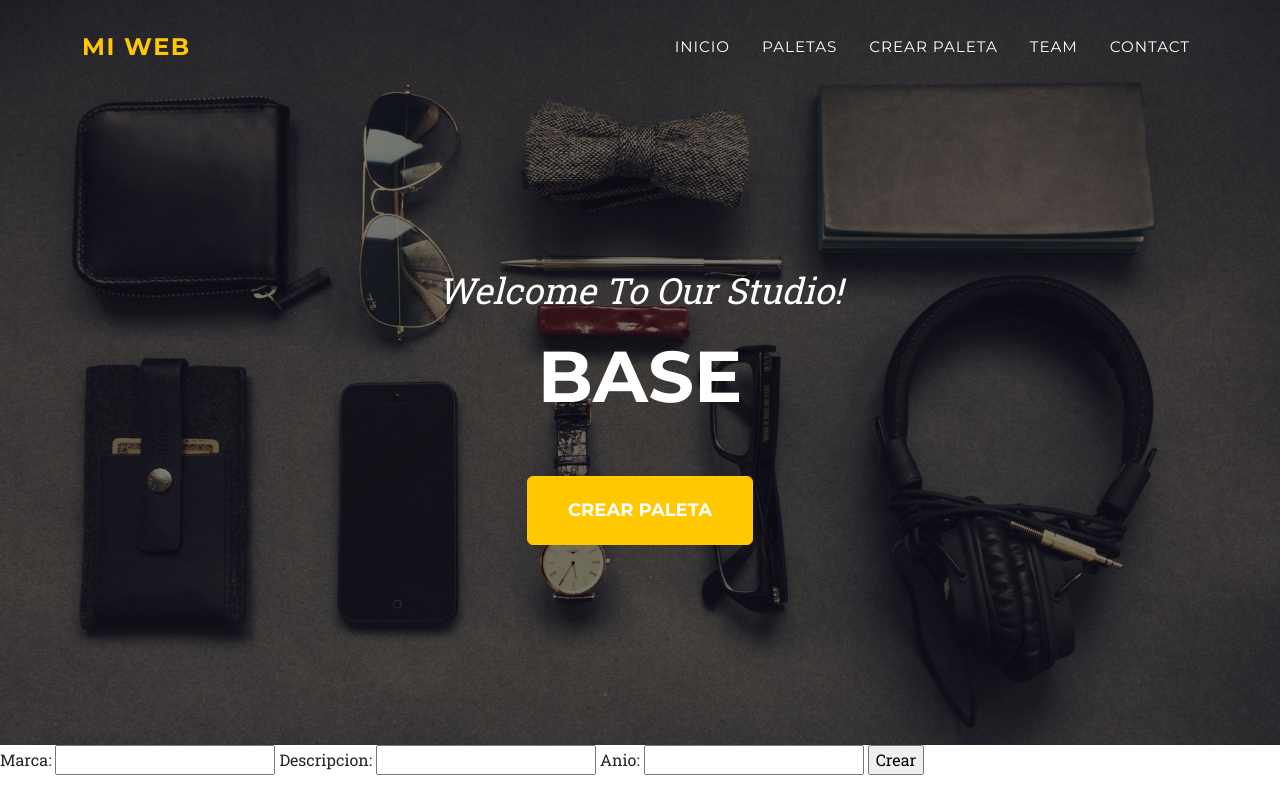
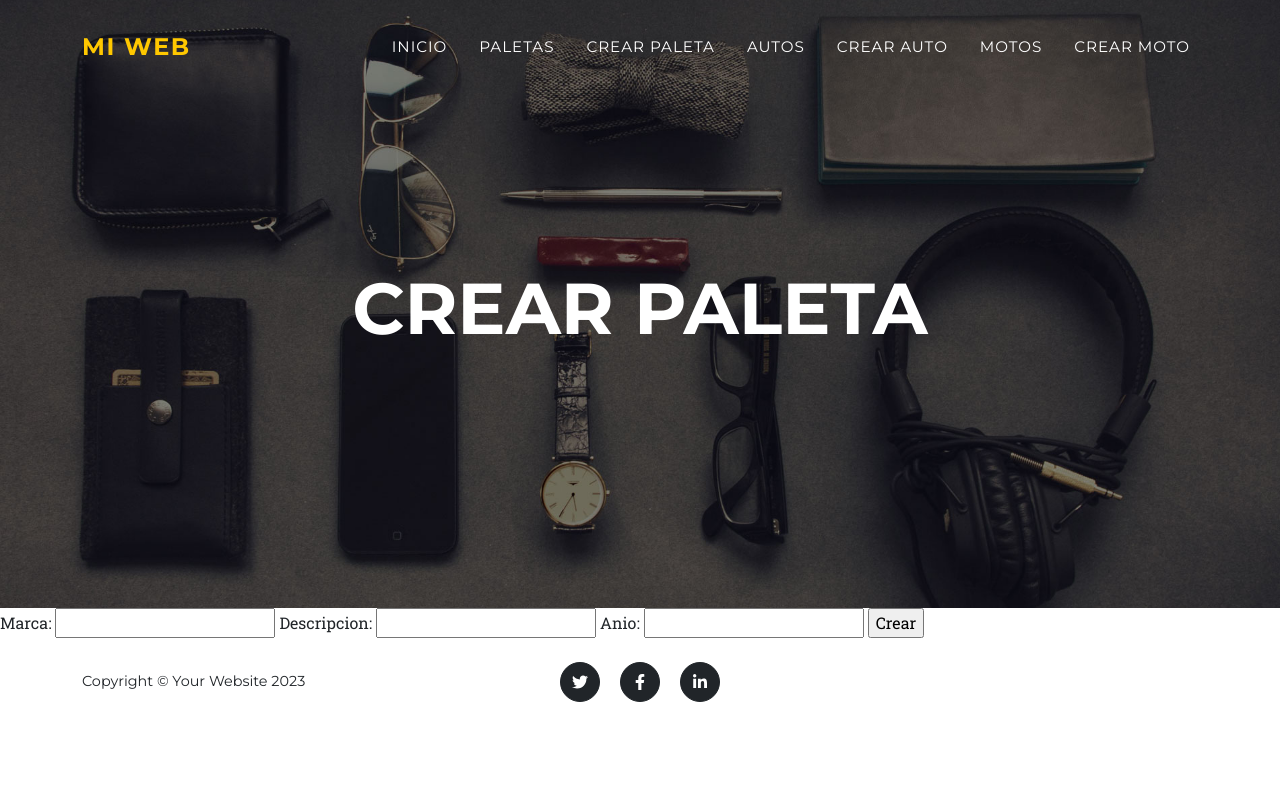
Before and after one commit to Martotf/Proyecto_Final_Python_Tapia, a Django app: page /paletas/crear/ in a window 1280 px wide. Shown: the top 785 px of the page. After the commit the page ends 702 px from the top, so only its background shows below. Run offline with Django 4.2, Linux system fonts and the light colour scheme; some libraries are stand-ins or nearby versions.

Commit message:
Tercera pre-entrega Tapia

```diff
--- a/inicio/admin.py
+++ b/inicio/admin.py
@@ -1,5 +1,7 @@
 from django.contrib import admin
-from inicio.models import Paleta
+from inicio.models import Paleta, Auto, Moto
 
 
 admin.site.register(Paleta)
+admin.site.register(Auto)
+admin.site.register(Moto)
--- a/inicio/forms.py
+++ b/inicio/forms.py
@@ -4,3 +4,14 @@ class CrearPaletaFormulario(forms.Form):
     marca = forms.CharField(max_length=30)
     descripcion = forms.CharField(max_length=250)
     anio = forms.IntegerField()
+
+class CrearAutoFormulario(forms.Form):
+    marca = forms.CharField(max_length=30)
+    modelo = forms.CharField(max_length=30)
+    descripcion = forms.CharField(max_length=250)
+    anio = forms.IntegerField()
+
+class CrearMotoFormulario(forms.Form):
+    marca = forms.CharField(max_length=30)
+    descripcion = forms.CharField(max_length=250)
+    anio = forms.IntegerField()
--- a/inicio/urls.py
+++ b/inicio/urls.py
@@ -1,8 +1,12 @@
 from django.urls import path
-from inicio.views import inicio, paletas, crear_paleta
+from inicio.views import inicio, paletas, autos, crear_paleta, crear_auto, crear_moto, motos
 
 urlpatterns = [
     path('', inicio, name='inicio'),
     path('paletas/', paletas, name='paletas'),
-    path('paletas/crear/', crear_paleta, name='crear_paleta')
+    path('autos/', autos, name='autos'),
+    path('paletas/crear/', crear_paleta, name='crear_paleta'),
+    path('autos/crear/', crear_auto, name='crear_auto'),
+    path('motos/crear/', crear_moto, name='crear_moto'),
+    path('motos/', motos, name='motos')
 ]
--- a/inicio/views.py
+++ b/inicio/views.py
@@ -1,9 +1,8 @@
 from django.shortcuts import render, redirect
 #from django.http import HttpResponse
 #from django.template import loader
-from inicio.models import Paleta
-from inicio.forms import CrearPaletaFormulario
-
+from inicio.models import Paleta, Auto, Moto
+from inicio.forms import CrearPaletaFormulario, CrearMotoFormulario, CrearAutoFormulario
 
 def inicio(request):
 
@@ -28,6 +27,30 @@ def paletas(request):
 
 
     return render(request, 'inicio/paletas.html', {'listado_de_paletas': listado_de_paletas})
+
+def autos(request):
+
+    marca_a_buscar = request.GET.get('marca')
+
+    if marca_a_buscar:
+        listado_de_autos = Auto.objects.filter(marca__icontains = marca_a_buscar)
+    else:
+        listado_de_autos = Auto.objects.all()
+
+
+    return render(request, 'inicio/autos.html', {'listado_de_autos': listado_de_autos})
+
+def motos(request):
+
+    marca_a_buscar = request.GET.get('marca')
+
+    if marca_a_buscar:
+        listado_de_motos = Moto.objects.filter(marca__icontains = marca_a_buscar)
+    else:
+        listado_de_motos = Moto.objects.all()
+
+
+    return render(request, 'inicio/motos.html', {'listado_de_motos': listado_de_motos})
 
 def crear_paleta(request):
 
@@ -59,3 +82,67 @@ def crear_paleta(request):
 
     formulario = CrearPaletaFormulario()
     return render(request, 'inicio/crear_paleta.html', {'formulario' : formulario})
+
+def crear_auto(request):
+
+    # if request.method == 'POST':
+    #     marca = request.POST.get('marca')
+    #     descripcion = request.POST.get('descripcion')
+    #     anio = request.POST.get('anio')
+
+
+    #     paleta = Paleta(marca=marca, descripcion=descripcion, anio=anio)
+    #     paleta.save()
+
+    if request.method == 'POST' :
+        formulario = CrearAutoFormulario(request.POST)
+        if formulario.is_valid():
+            info_limpia = formulario.cleaned_data
+
+            marca = info_limpia.get('marca')
+            modelo = info_limpia.get('modelo')
+            descripcion = info_limpia.get('descripcion')
+            anio = info_limpia.get('anio')
+
+            auto = Auto(marca=marca.lower(), modelo=modelo ,descripcion=descripcion, anio=anio)
+            auto.save()
+
+            return redirect('autos')
+
+        else:
+            return render(request, 'inicio/crear_autos.html', {'formulario' : formulario})
+
+    formulario = CrearAutoFormulario()
+    return render(request, 'inicio/crear_auto.html', {'formulario': formulario})
+
+def crear_moto(request):
+
+    # if request.method == 'POST':
+    #     marca = request.POST.get('marca')
+    #     descripcion = request.POST.get('descripcion')
+    #     anio = request.POST.get('anio')
+
+
+    #     paleta = Paleta(marca=marca, descripcion=descripcion, anio=anio)
+    #     paleta.save()
+
+    if request.method == 'POST' :
+        formulario = CrearMotoFormulario(request.POST)
+        if formulario.is_valid():
+            info_limpia = formulario.cleaned_data
+
+            marca = info_limpia.get('marca')
+            descripcion = info_limpia.get('descripcion')
+            anio = info_limpia.get('anio')
+
+            moto = Moto(marca=marca.lower(), descripcion=descripcion, anio=anio)
+            moto.save()
+
+            return redirect('motos')
+
+        else:
+            return render(request, 'inicio/crear_moto.html', {'formulario' : formulario})
+
+    formulario = CrearMotoFormulario()
+    return render(request, 'inicio/crear_moto.html', {'formulario' : formulario})
+# En tu vista de Django# Importa tu modelo de Auto
--- a/templates/base.html
+++ b/templates/base.html
@@ -33,8 +33,10 @@
                         <li class="nav-item"><a class="nav-link" href="{% url "inicio" %}">Inicio</a></li>
                         <li class="nav-item"><a class="nav-link" href="{% url "paletas" %}">Paletas</a></li>
                         <li class="nav-item"><a class="nav-link" href="{% url "crear_paleta" %}">Crear Paleta</a></li>
-                        <li class="nav-item"><a class="nav-link" href="#team">Team</a></li>
-                        <li class="nav-item"><a class="nav-link" href="#contact">Contact</a></li>
+                        <li class="nav-item"><a class="nav-link" href="{% url "autos" %}">Autos</a></li>
+                        <li class="nav-item"><a class="nav-link" href="{% url "crear_auto" %}">Crear Auto</a></li>
+                        <li class="nav-item"><a class="nav-link" href="{% url "motos" %}">Motos</a></li>
+                        <li class="nav-item"><a class="nav-link" href="{% url "crear_moto" %}">Crear Moto</a></li>
                     </ul>
                 </div>
             </div>
@@ -43,9 +45,9 @@
         {% block contiene_header %}
         <header class="masthead">
             <div class="container">
-                <div class="masthead-subheading">Welcome To Our Studio!</div>
-                <div class="masthead-heading text-uppercase">Base</div>
-                <a class="btn btn-primary btn-xl text-uppercase" href="#services"> {% block h1_header %} Tell Me More {% endblock h1_header %} </a>
+
+                <div class="masthead-heading text-uppercase">{% block h1_header %}Base{% endblock h1_header %}</div>
+
             </div>
         </header>
         {% endblock contiene_header %}
```
Also changed, not shown: inicio/models.py (+18 -1 lines), inicio/templates/inicio/autos.html (added, +33 -0 lines), inicio/templates/inicio/crear_auto.html (added, +56 -0 lines), inicio/templates/inicio/crear_moto.html (added, +56 -0 lines), inicio/templates/inicio/motos.html (added, +33 -0 lines), README.md, inicio/migrations/0004_auto_moto.py (added).
